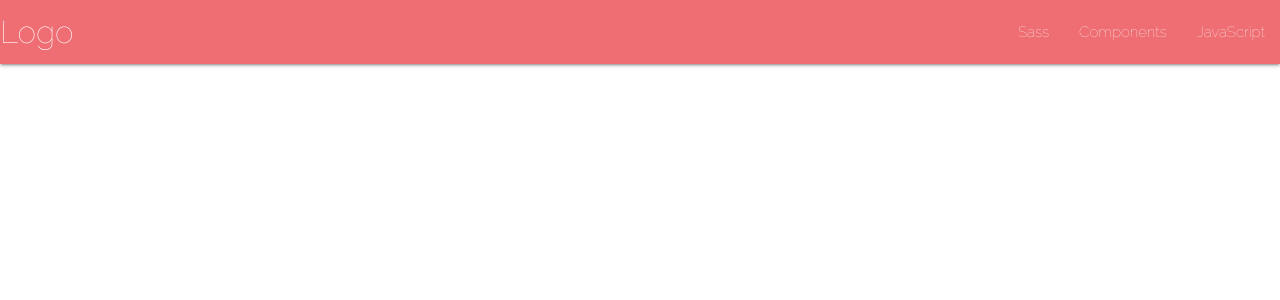
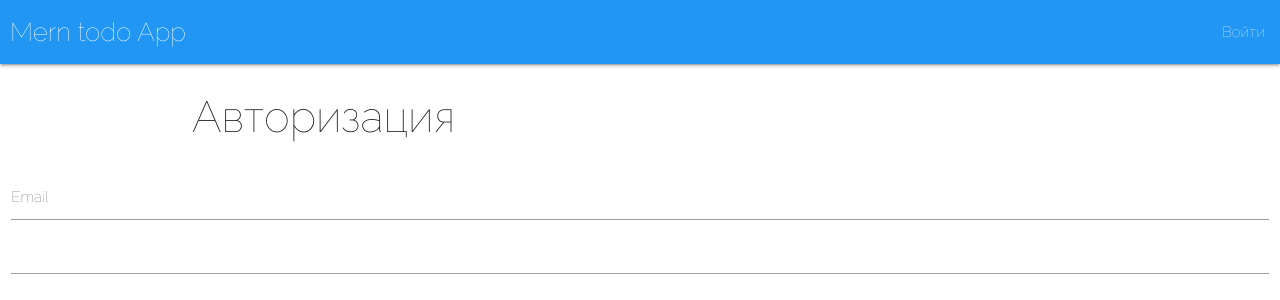
Before and after one commit to VladimirRM/mern-get-js, a React (Create React App) app in the folder client/: page / in a window 1280 px wide. Shown: the top 300 px of the page. Built offline with nearby package versions, Linux system fonts and the light colour scheme.

Commit message:
Create input email

```diff
--- a/client/src/App.js
+++ b/client/src/App.js
@@ -1,11 +1,31 @@
 
 import './App.scss';
 import NavBar from './components/NavBar/NavBar';
+import AuthPage from './pages/AuthPage';
 
 function App() {
   return (
     <div className="app">
    <NavBar/>
+      <AuthPage/>
+      <form className='form form-login'>
+        <div className="row">
+          <div className="input-field col s12">
+            <input
+            type="email"
+            name='email'
+            className="validate"
+            />
+            <label htmlFor="email">Email</label>
+            <input
+            type="email"
+            name='email'
+            className="validate"
+            />
+            <label htmlFor="email">Email</label>
+          </div>
+        </div>
+      </form>
     </div>
   );
 }
--- a/client/src/components/NavBar/NavBar.jsx
+++ b/client/src/components/NavBar/NavBar.jsx
@@ -1,14 +1,15 @@
 import React from 'react';
+import './NavBar.scss'
 
 const NavBar = () => {
     return (
         <nav>
-    <div className="nav-wrapper">
-      <a href="/" className="brand-logo">Logo</a>
+    <div className="nav-wrapper navbar blue">
+      <a href="/" className="brand-logo">Mern todo App</a>
       <ul id="nav-mobile" className="right hide-on-med-and-down">
-        <li><a href="sass.html">Sass</a></li>
-        <li><a href="badges.html">Components</a></li>
-        <li><a href="collapsible.html">JavaScript</a></li>
+        <li><a href="/">Войти</a></li>
+
+
       </ul>
     </div>
   </nav>
--- a/client/src/components/NavBar/NavBar.scss
+++ b/client/src/components/NavBar/NavBar.scss
@@ -0,0 +1,6 @@
+.navbar{
+    padding-left: 10px;
+    .brand-logo{
+        font-size: 26px;
+    }
+}
--- /dev/null
+++ b/client/src/pages/AuthPage.jsx
@@ -0,0 +1,15 @@
+import React from 'react';
+
+const AuthPage = () => {
+    return (
+        <React.Fragment>
+            <div className="container">
+                <div className="auth-page">
+                    <h3>Авторизация</h3>
+                </div>
+            </div>
+        </React.Fragment>
+    );
+};
+
+export default AuthPage;
```
Also changed, not shown: client/src/pages/AuthPage.scss (added).
